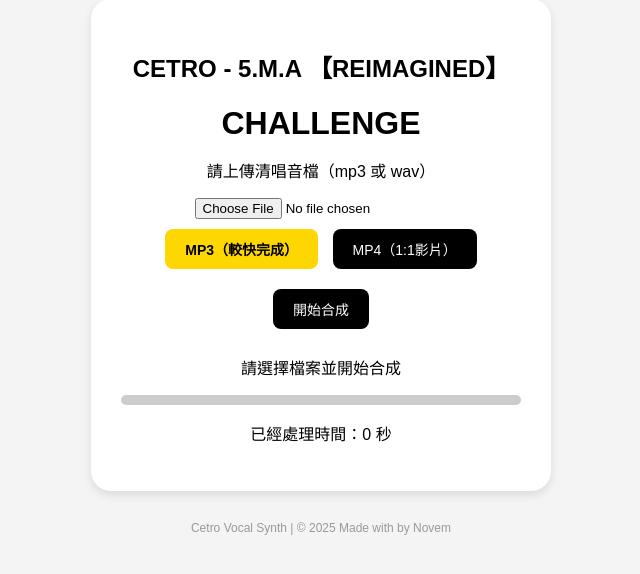
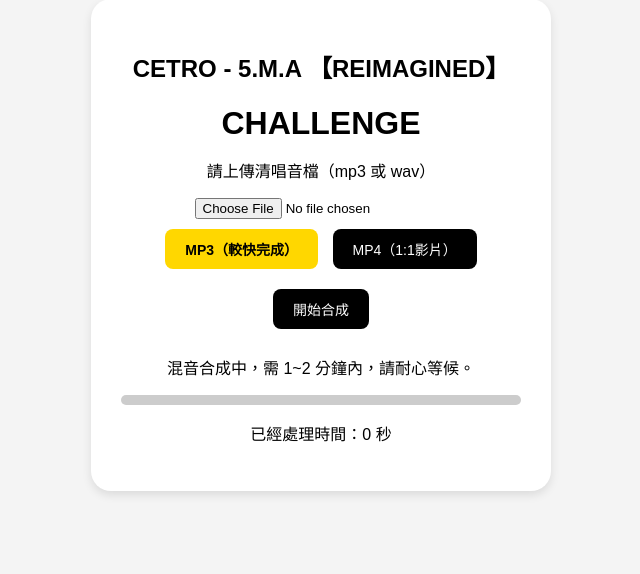
Before and after one commit to Novemk/vocal-mixerSTR, a Flask app: page / in a window 1280 px wide. Shown: the part 49-623 px from the top of the page, without its empty margins (319-959 px from the left). Run offline with Flask 3, Linux system fonts and the light colour scheme.

Commit message:
Update index.html

```diff
--- a/templates/index.html
+++ b/templates/index.html
@@ -18,16 +18,18 @@
         </div>
         <button id="startBtn">開始合成</button>
 
-        <p id="status">請選擇檔案並開始合成</p>
+        <!-- 合成進行中文字 -->
+        <p id="processingStatus">混音合成中，需 1~2 分鐘內，請耐心等候。</p>
+
+        <!-- 進度條與時間 -->
         <div class="progress-bar">
             <div id="progress" class="progress"></div>
         </div>
         <p id="timer">已經處理時間：0 秒</p>
+
+        <!-- ✅ 合成完成提示（像按鈕） -->
+        <p id="status" class="download-btn" style="display: none;">合成完成！點我下載檔案</p>
     </div>
-
-    <footer style="margin-top: 30px; font-size: 12px; color: #999;">
-        Cetro Vocal Synth | © 2025 Made with by Novem
-    </footer>
 
     <script src="/static/script.js"></script>
 </body>
```
